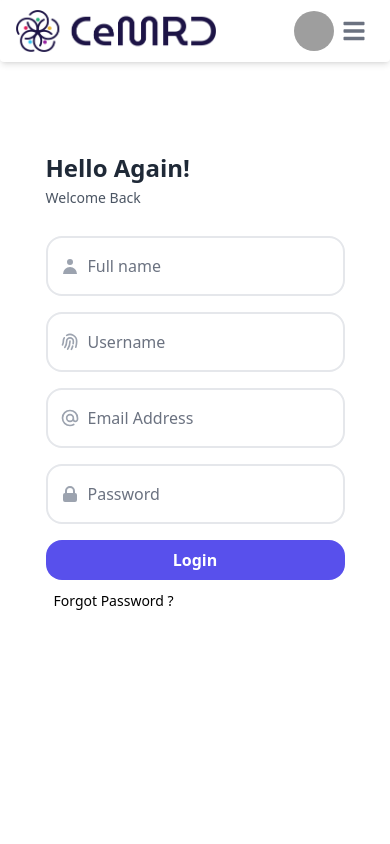
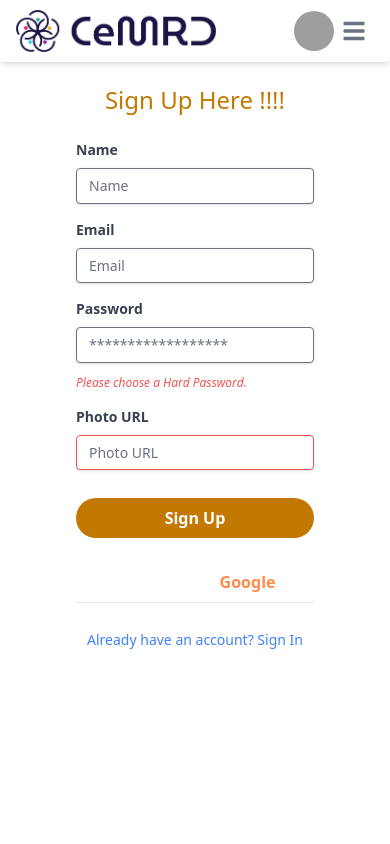
Before and after one commit to Fahim-Muntashir/CeMRD-Frontend, a React (Vite) app: page /signup in a window 390 px wide. Shown: the top 844 px of the page. Built offline with nearby package versions, Linux system fonts and the light colour scheme; grey boxes are pictures that could not be loaded.

Commit message:
login signup page added

```diff
--- a/src/pages/Login/Login.jsx
+++ b/src/pages/Login/Login.jsx
@@ -1,133 +1,117 @@
-import React from "react";
-import Container from "../../components/shared/Container";
+import React, { useState } from "react";
+import { Link } from "react-router-dom";
+// import { AuthContext } from "../../Providers/AuthProvider";
 
 const Login = () => {
+  //   const { signIn, signInWithGoogle } = useContext(AuthContext);
+
+  const [email, setEmail] = useState("");
+  const [password, setPassword] = useState("");
+  const [rememberMe, setRememberMe] = useState(false);
+
+  const handleSignIn = (event) => {
+    event.preventDefault();
+    console.log(password, email);
+    // signIn(email, password);
+  };
   return (
-    <Container>
-      <div class="h-screen md:flex">
-        <div class="relative overflow-hidden md:flex w-1/2 bg-gradient-to-tr from-blue-800 to-purple-700 i justify-around items-center hidden">
-          <div>
-            <h1 class="text-white font-bold text-4xl font-sans">GoFinance</h1>
-            <p class="text-white mt-1">
-              The most popular peer to peer lending at SEA
-            </p>
-            <button
-              type="submit"
-              class="block w-28 bg-white text-indigo-800 mt-4 py-2 rounded-2xl font-bold mb-2"
+    <div className="container mx-auto">
+      <div className="flex justify-center px-6 my-12">
+        <div className="w-full xl:w-3/4 lg:w-11/12 flex">
+          <div
+            className="w-full h-auto bg-gray-400 hidden lg:block lg:w-1/2 bg-cover rounded-l-lg"
+            style={{
+              backgroundImage:
+                "url('https://images.pexels.com/photos/5560035/pexels-photo-5560035.jpeg')",
+            }}
+          ></div>
+          <div className="w-full lg:w-1/2 bg-white p-5 rounded-lg lg:rounded-l-none">
+            <h3 className="pt-4 text-2xl text-center text-yellow-300">
+              Welcome Back!
+            </h3>
+            <form
+              onSubmit={handleSignIn}
+              className="px-8 pt-6 pb-8 mb-4 bg-white rounded"
             >
-              Read More
-            </button>
-          </div>
-          <div class="absolute -bottom-32 -left-40 w-80 h-80 border-4 rounded-full border-opacity-30 border-t-8"></div>
-          <div class="absolute -bottom-40 -left-20 w-80 h-80 border-4 rounded-full border-opacity-30 border-t-8"></div>
-          <div class="absolute -top-40 -right-0 w-80 h-80 border-4 rounded-full border-opacity-30 border-t-8"></div>
-          <div class="absolute -top-20 -right-20 w-80 h-80 border-4 rounded-full border-opacity-30 border-t-8"></div>
-        </div>
-        <div class="flex md:w-1/2 justify-center py-10 items-center bg-white">
-          <form class="bg-white">
-            <h1 class="text-gray-800 font-bold text-2xl mb-1">Hello Again!</h1>
-            <p class="text-sm font-normal text-gray-600 mb-7">Welcome Back</p>
-            <div class="flex items-center border-2 py-2 px-3 rounded-2xl mb-4">
-              <svg
-                xmlns="http://www.w3.org/2000/svg"
-                class="h-5 w-5 text-gray-400"
-                viewBox="0 0 20 20"
-                fill="currentColor"
+              <div className="mb-4">
+                <label
+                  className="block mb-2 text-sm font-bold text-gray-700"
+                  htmlFor="username"
                 >
-                <path
-                  fill-rule="evenodd"
-                  d="M10 9a3 3 0 100-6 3 3 0 000 6zm-7 9a7 7 0 1114 0H3z"
-                  clip-rule="evenodd"
-                />
-              </svg>
+                  Email
+                </label>
                 <input
-                class="pl-2 outline-none border-none"
-                type="text"
-                name=""
-                id=""
-                placeholder="Full name"
+                  className="w-full px-3 py-2 text-sm leading-tight text-gray-700 border rounded shadow appearance-none focus:outline-none focus:shadow-outline"
+                  id="username"
+                  type="email"
+                  placeholder="email"
+                  onChange={(e) => setEmail(e.target.value)}
                 />
               </div>
-            <div class="flex items-center border-2 py-2 px-3 rounded-2xl mb-4">
-              <svg
-                xmlns="http://www.w3.org/2000/svg"
-                class="h-5 w-5 text-gray-400"
-                fill="none"
-                viewBox="0 0 24 24"
-                stroke="currentColor"
+              <div className="mb-4">
+                <label
+                  className="block mb-2 text-sm font-bold text-gray-700"
+                  htmlFor="password"
                 >
-                <path
-                  stroke-linecap="round"
-                  stroke-linejoin="round"
-                  stroke-width="2"
-                  d="M12 11c0 3.517-1.009 6.799-2.753 9.571m-3.44-2.04l.054-.09A13.916 13.916 0 008 11a4 4 0 118 0c0 1.017-.07 2.019-.203 3m-2.118 6.844A21.88 21.88 0 0015.171 17m3.839 1.132c.645-2.266.99-4.659.99-7.132A8 8 0 008 4.07M3 15.364c.64-1.319 1-2.8 1-4.364 0-1.457.39-2.823 1.07-4"
-                />
-              </svg>
+                  Password
+                </label>
                 <input
-                class="pl-2 outline-none border-none"
-                type="text"
-                name=""
-                id=""
-                placeholder="Username"
+                  className="w-full px-3 py-2 mb-3 text-sm leading-tight text-gray-700 border rounded shadow appearance-none focus:outline-none focus:shadow-outline"
+                  id="password"
+                  type="password"
+                  placeholder="******************"
+                  value={password}
+                  onChange={(e) => setPassword(e.target.value)}
                 />
               </div>
-            <div class="flex items-center border-2 py-2 px-3 rounded-2xl mb-4">
-              <svg
-                xmlns="http://www.w3.org/2000/svg"
-                class="h-5 w-5 text-gray-400"
-                fill="none"
-                viewBox="0 0 24 24"
-                stroke="currentColor"
-              >
-                <path
-                  stroke-linecap="round"
-                  stroke-linejoin="round"
-                  stroke-width="2"
-                  d="M16 12a4 4 0 10-8 0 4 4 0 008 0zm0 0v1.5a2.5 2.5 0 005 0V12a9 9 0 10-9 9m4.5-1.206a8.959 8.959 0 01-4.5 1.207"
+              <div className="mb-4">
+                <input
+                  className="mr-2 leading-tight"
+                  type="checkbox"
+                  id="checkbox_id"
+                  checked={rememberMe}
+                  onChange={(e) => setRememberMe(e.target.checked)}
                 />
-              </svg>
+                <label className="text-sm" htmlFor="checkbox_id">
+                  Remember Me
+                </label>
+              </div>
+              <div className="mb-6 text-center">
                 <input
-                class="pl-2 outline-none border-none"
-                type="text"
-                name=""
-                id=""
-                placeholder="Email Address"
-              />
-            </div>
-            <div class="flex items-center border-2 py-2 px-3 rounded-2xl">
-              <svg
-                xmlns="http://www.w3.org/2000/svg"
-                class="h-5 w-5 text-gray-400"
-                viewBox="0 0 20 20"
-                fill="currentColor"
-              >
-                <path
-                  fill-rule="evenodd"
-                  d="M5 9V7a5 5 0 0110 0v2a2 2 0 012 2v5a2 2 0 01-2 2H5a2 2 0 01-2-2v-5a2 2 0 012-2zm8-2v2H7V7a3 3 0 016 0z"
-                  clip-rule="evenodd"
-                />
-              </svg>
-              <input
-                class="pl-2 outline-none border-none"
-                type="text"
-                name=""
-                id=""
-                placeholder="Password"
+                  type="submit"
+                  className="w-full px-4 py-2 font-bold text-white bg-yellow-500 rounded-full hover:bg-yellow-400 focus:outline-none focus:shadow-outline"
+                  value="Sign In"
                 />
               </div>
               <button
-              type="submit"
-              class="block w-full bg-indigo-600 mt-4 py-2 rounded-2xl text-white font-semibold mb-2"
+                // onClick={signInWithGoogle}
+                type="button"
+                class="w-full px-4 py-2 font-bold text-white dark:bg-gray-900 rounded-full hover:bg-yellow-400 focus:outline-none focus:shadow-outline"
               >
-              Login
+                Sign in with <span className="text-orange-400">Google</span>
               </button>
-            <span class="text-sm ml-2 hover:text-blue-500 cursor-pointer">
-              Forgot Password ?
-            </span>
+              <hr className="mb-6 border-t" />
+              <div className="text-center">
+                <Link
+                  className="inline-block text-sm text-blue-500 align-baseline hover:text-blue-800"
+                  to="/signup"
+                >
+                  Create an Account!
+                </Link>
+              </div>
+              <div className="text-center">
+                <a
+                  className="inline-block text-sm text-blue-500 align-baseline hover:text-blue-800"
+                  href="#"
+                >
+                  Forgot Password?
+                </a>
+              </div>
             </form>
           </div>
         </div>
-    </Container>
+      </div>
+    </div>
   );
 };
 
--- a/src/pages/Login/SignUp.jsx
+++ b/src/pages/Login/SignUp.jsx
@@ -1,133 +1,133 @@
-import React from "react";
-import Container from "../../components/shared/Container";
+import React, { useState } from "react";
+import { Link } from "react-router-dom";
+// import { AuthContext } from "../../Providers/AuthProvider";
 
 const SignUp = () => {
+  //   const { createUser, signInWithGoogle } = useContext(AuthContext);
+  const [name, setName] = useState("");
+  const [email, setEmail] = useState("");
+  const [password, setPassword] = useState("");
+  const [photoURL, setPhotoURL] = useState("");
+  const handleRegistration = (event) => {
+    event.preventDefault();
+    // console.log(name, email, password, photoURL);
+    // createUser(email, password);
+  };
+
   return (
-    <Container>
-      <div class="h-screen md:flex">
-        <div class="relative overflow-hidden md:flex w-1/2 bg-gradient-to-tr from-blue-800 to-purple-700 i justify-around items-center hidden">
-          <div>
-            <h1 class="text-white font-bold text-4xl font-sans">GoFinance</h1>
-            <p class="text-white mt-1">
-              The most popular peer to peer lending at SEA
-            </p>
-            <button
-              type="submit"
-              class="block w-28 bg-white text-indigo-800 mt-4 py-2 rounded-2xl font-bold mb-2"
+    <div className="container mx-auto">
+      <div className="flex justify-center px-6 my-12">
+        <div className="w-full xl:w-3/4 lg:w-11/12 flex">
+          <div className="w-full lg:w-1/2 bg-white p-5">
+            <h3 className="pt-4 text-2xl text-center text-yellow-500">
+              Sign Up Here !!!!
+            </h3>
+            <form
+              onSubmit={handleRegistration}
+              className="px-8 pt-6 pb-8 mb-4 bg-white rounded"
             >
-              Read More
-            </button>
-          </div>
-          <div class="absolute -bottom-32 -left-40 w-80 h-80 border-4 rounded-full border-opacity-30 border-t-8"></div>
-          <div class="absolute -bottom-40 -left-20 w-80 h-80 border-4 rounded-full border-opacity-30 border-t-8"></div>
-          <div class="absolute -top-40 -right-0 w-80 h-80 border-4 rounded-full border-opacity-30 border-t-8"></div>
-          <div class="absolute -top-20 -right-20 w-80 h-80 border-4 rounded-full border-opacity-30 border-t-8"></div>
-        </div>
-        <div class="flex md:w-1/2 justify-center py-10 items-center bg-white">
-          <form class="bg-white">
-            <h1 class="text-gray-800 font-bold text-2xl mb-1">Hello Again!</h1>
-            <p class="text-sm font-normal text-gray-600 mb-7">Welcome Back</p>
-            <div class="flex items-center border-2 py-2 px-3 rounded-2xl mb-4">
-              <svg
-                xmlns="http://www.w3.org/2000/svg"
-                class="h-5 w-5 text-gray-400"
-                viewBox="0 0 20 20"
-                fill="currentColor"
+              <div className="mb-4">
+                <label
+                  className="block mb-2 text-sm font-bold text-gray-700"
+                  htmlFor="name"
                 >
-                <path
-                  fill-rule="evenodd"
-                  d="M10 9a3 3 0 100-6 3 3 0 000 6zm-7 9a7 7 0 1114 0H3z"
-                  clip-rule="evenodd"
-                />
-              </svg>
+                  Name
+                </label>
                 <input
-                class="pl-2 outline-none border-none"
+                  className="w-full px-3 py-2 text-sm leading-tight text-gray-700 border rounded shadow appearance-none focus:outline-none focus:shadow-outline"
+                  id="name"
                   type="text"
-                name=""
-                id=""
-                placeholder="Full name"
+                  placeholder="Name"
+                  value={name}
+                  onChange={(e) => setName(e.target.value)}
                 />
               </div>
-            <div class="flex items-center border-2 py-2 px-3 rounded-2xl mb-4">
-              <svg
-                xmlns="http://www.w3.org/2000/svg"
-                class="h-5 w-5 text-gray-400"
-                fill="none"
-                viewBox="0 0 24 24"
-                stroke="currentColor"
+              <div className="mb-4">
+                <label
+                  className="block mb-2 text-sm font-bold text-gray-700"
+                  htmlFor="email"
                 >
-                <path
-                  stroke-linecap="round"
-                  stroke-linejoin="round"
-                  stroke-width="2"
-                  d="M12 11c0 3.517-1.009 6.799-2.753 9.571m-3.44-2.04l.054-.09A13.916 13.916 0 008 11a4 4 0 118 0c0 1.017-.07 2.019-.203 3m-2.118 6.844A21.88 21.88 0 0015.171 17m3.839 1.132c.645-2.266.99-4.659.99-7.132A8 8 0 008 4.07M3 15.364c.64-1.319 1-2.8 1-4.364 0-1.457.39-2.823 1.07-4"
-                />
-              </svg>
+                  Email
+                </label>
                 <input
-                class="pl-2 outline-none border-none"
-                type="text"
-                name=""
-                id=""
-                placeholder="Username"
+                  className="w-full px-3 py-2 text-sm leading-tight text-gray-700 border rounded shadow appearance-none focus:outline-none focus:shadow-outline"
+                  id="email"
+                  type="email"
+                  placeholder="Email"
+                  value={email}
+                  onChange={(e) => setEmail(e.target.value)}
                 />
               </div>
-            <div class="flex items-center border-2 py-2 px-3 rounded-2xl mb-4">
-              <svg
-                xmlns="http://www.w3.org/2000/svg"
-                class="h-5 w-5 text-gray-400"
-                fill="none"
-                viewBox="0 0 24 24"
-                stroke="currentColor"
+              <div className="mb-4">
+                <label
+                  className="block mb-2 text-sm font-bold text-gray-700"
+                  htmlFor="password"
                 >
-                <path
-                  stroke-linecap="round"
-                  stroke-linejoin="round"
-                  stroke-width="2"
-                  d="M16 12a4 4 0 10-8 0 4 4 0 008 0zm0 0v1.5a2.5 2.5 0 005 0V12a9 9 0 10-9 9m4.5-1.206a8.959 8.959 0 01-4.5 1.207"
+                  Password
+                </label>
+                <input
+                  className="w-full px-3 py-2 mb-3 text-sm leading-tight text-gray-700 border rounded shadow appearance-none focus:outline-none focus:shadow-outline"
+                  id="password"
+                  type="password"
+                  placeholder="******************"
+                  value={password}
+                  onChange={(e) => setPassword(e.target.value)}
                 />
-              </svg>
+                <p className="text-xs italic text-red-500">
+                  Please choose a Hard Password.
+                </p>
+              </div>
+              <div className="mb-4">
+                <label
+                  className="block mb-2 text-sm font-bold text-gray-700"
+                  htmlFor="photoURL"
+                >
+                  Photo URL
+                </label>
                 <input
-                class="pl-2 outline-none border-none"
+                  className="w-full px-3 py-2 mb-3 text-sm leading-tight text-gray-700 border border-red-500 rounded shadow appearance-none focus:outline-none focus:shadow-outline"
+                  id="photoURL"
                   type="text"
-                name=""
-                id=""
-                placeholder="Email Address"
+                  placeholder="Photo URL"
+                  value={photoURL}
+                  onChange={(e) => setPhotoURL(e.target.value)}
                 />
               </div>
-            <div class="flex items-center border-2 py-2 px-3 rounded-2xl">
-              <svg
-                xmlns="http://www.w3.org/2000/svg"
-                class="h-5 w-5 text-gray-400"
-                viewBox="0 0 20 20"
-                fill="currentColor"
-              >
-                <path
-                  fill-rule="evenodd"
-                  d="M5 9V7a5 5 0 0110 0v2a2 2 0 012 2v5a2 2 0 01-2 2H5a2 2 0 01-2-2v-5a2 2 0 012-2zm8-2v2H7V7a3 3 0 016 0z"
-                  clip-rule="evenodd"
-                />
-              </svg>
+              <div className="mb-6 text-center">
                 <input
-                class="pl-2 outline-none border-none"
-                type="text"
-                name=""
-                id=""
-                placeholder="Password"
+                  type="submit"
+                  className="w-full px-4 py-2 font-bold text-white bg-yellow-500 rounded-full hover:bg-yellow-700 focus:outline-none focus:shadow-outline"
+                  value="Sign Up"
                 />
               </div>
               <button
-              type="submit"
-              class="block w-full bg-indigo-600 mt-4 py-2 rounded-2xl text-white font-semibold mb-2"
+                // onClick={signInWithGoogle}
+                type="button"
+                class="w-full px-4 py-2 font-bold text-white dark:bg-gray-900 rounded-full hover:bg-yellow-400 focus:outline-none focus:shadow-outline"
               >
-              Login
+                Sign Up with <span className="text-orange-400">Google</span>
               </button>
-            <span class="text-sm ml-2 hover:text-blue-500 cursor-pointer">
-              Forgot Password ?
-            </span>
+              <hr className="mb-6 border-t" />
+              <div className="text-center">
+                <Link
+                  className="inline-block text-sm text-blue-500 align-baseline hover:text-blue-800"
+                  to="/login"
+                >
+                  Already have an account? Sign In
+                </Link>
+              </div>
             </form>
           </div>
-      </div>{" "}
-    </Container>
+          <div
+            className="w-full h-auto bg-gray-400 hidden lg:block lg:w-1/2 bg-cover"
+            style={{
+              backgroundImage:
+                "url('https://images.pexels.com/photos/2328875/pexels-photo-2328875.jpeg?auto=compress&cs=tinysrgb&w=600')",
+            }}
+          ></div>
+        </div>
+      </div>
+    </div>
   );
 };
 
```
Lines whose indentation alone changed are shown as unchanged.
